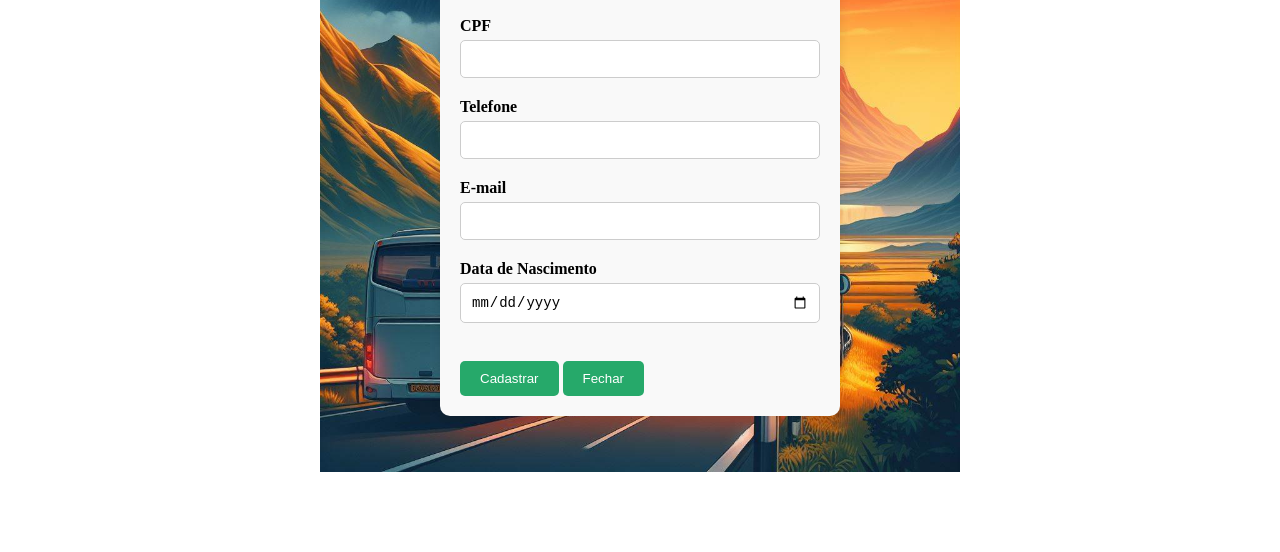
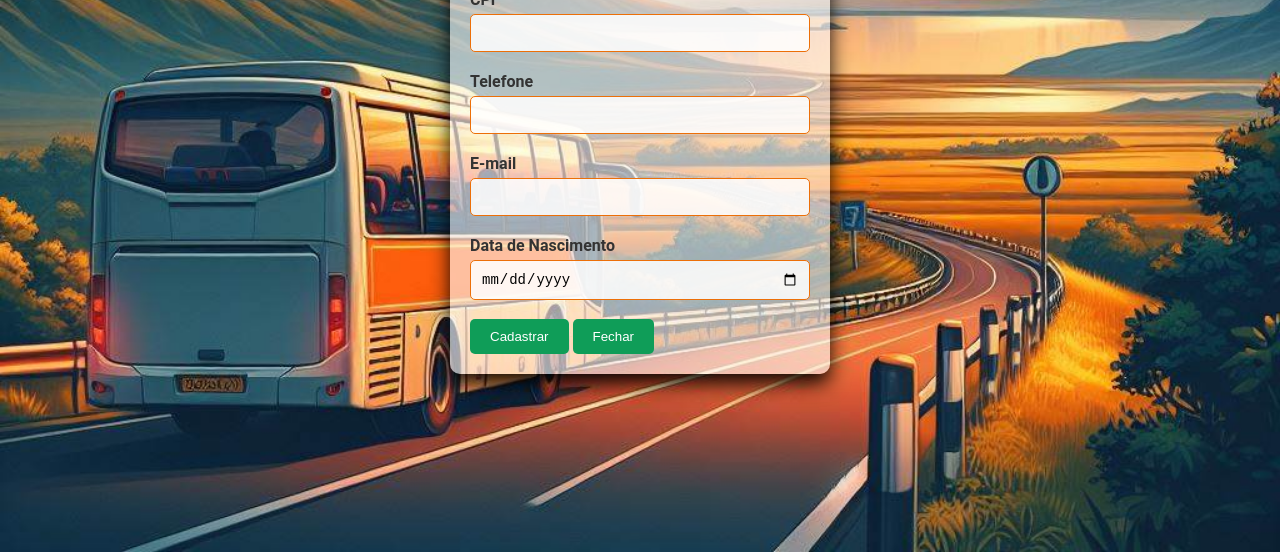
Before and after one commit to LeandroSSA/Projeto-PI, a plain HTML site: page BusTicketNow/CadastroUsuario/Cadastrousuario.html in a window 1280 px wide. Shown: the part 248-800 px from the top of the page. Drawn offline with Linux system fonts and the light colour scheme.

Commit message:
Update estilo.css (25/04/2024)

```diff
--- a/BusTicketNow/CadastroUsuario/estilo.css
+++ b/BusTicketNow/CadastroUsuario/estilo.css
@@ -4,50 +4,53 @@
     padding: 0;
     box-sizing: border-box;
 }
-body{
+
+body {
     background: url(imagen/Fundo.jpg);
-    background-size: 50%;
-    background-repeat: no-repeat; /* Evita que a imagem se repita */
-    background-position: center; /*Centraliza a imagem na tela*/
+    background-size: cover; /* Cobrir toda a tela */
+    background-position: center; /* Centraliza a imagem na tela */
     display: flex;
     justify-content: center;
     align-items: center;
-    height: 100vh;
+    height: 40vh;
+    font-family: 'Roboto', sans-serif; /* Usar uma fonte mais moderna */
 }
 
 /* Estilos para o container do formulário */
 .container {
-    width: 400px;
-    margin: 0 auto;
+    width: 380px;
+    margin-top: 390px;
     padding: 20px;
-    background-color: #f9f9f9;
+    background-color: rgba(255, 255, 255, 0.603); /* Fundo semi-transparente */
     border-radius: 10px;
-    box-shadow: 0 2px 10px rgba(0, 0, 0, 0.1);
+    box-shadow: 0 10px 20px rgba(0, 0, 0, 0.938); /* Sombra mais suave */
 }
 
 /* Estilos para os campos de entrada */
 .input-field {
-    margin-bottom: 20px;
+    margin-top: 20px;
 }
 
 .input-field label {
     display: block;
     font-weight: bold;
     margin-bottom: 5px;
+    color: #333; /* Cor mais suave para o texto */
 }
 
 .input-field input {
     width: 100%;
     padding: 10px;
-    border: 1px solid #ccc;
+    border: 1px solid #ec6f08; /* Bordas mais suaves */
     border-radius: 5px;
     font-size: 14px;
+    background-color: rgba(255, 255, 255, 0.856); /* Fundo semi-transparente */
 }
 
 /* Estilos para o botão */
 button {
-    background-color: #26a96a;
-    color: white;
+    background-color: #0f9d58; /* Verde futurista */
+    color: #fff;
     border: none;
     padding: 10px 20px;
     border-radius: 5px;
@@ -56,13 +59,13 @@ button {
 }
 
 button:hover {
-    background-color: #1c7e4f;
+    background-color: #0c7b42; /* Tom mais escuro ao passar o mouse */
 }
 
 /* Estilos para o botão de fechar */
 .close-button {
-    background-color: #ccc;
-    color: #333;
+    background-color: #ff5722; /* Vermelho futurista */
+    color: #fff;
     border: none;
     padding: 5px 10px;
     border-radius: 5px;
@@ -71,5 +74,5 @@ button:hover {
 }
 
 .close-button:hover {
-    background-color: #999;
+    background-color: #e04e1b; /* Tom mais escuro ao passar o mouse */
 }
```
